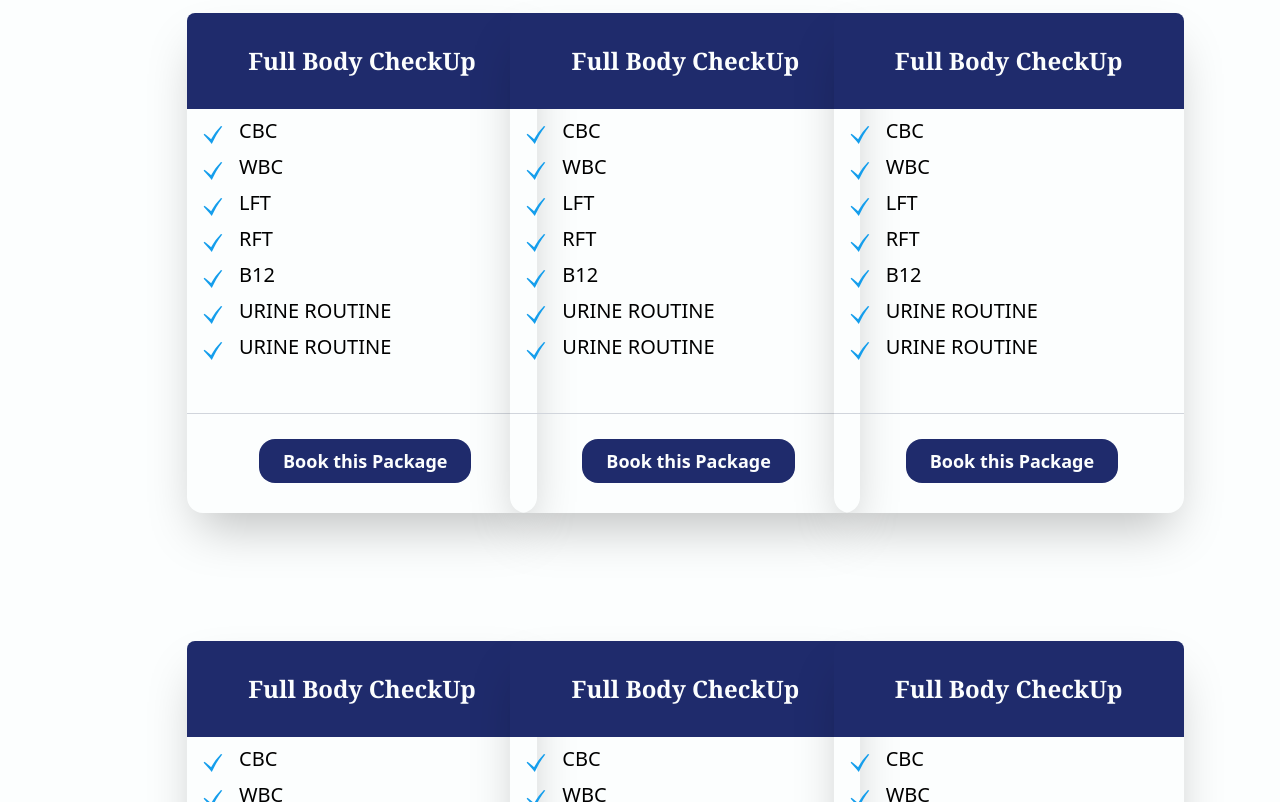
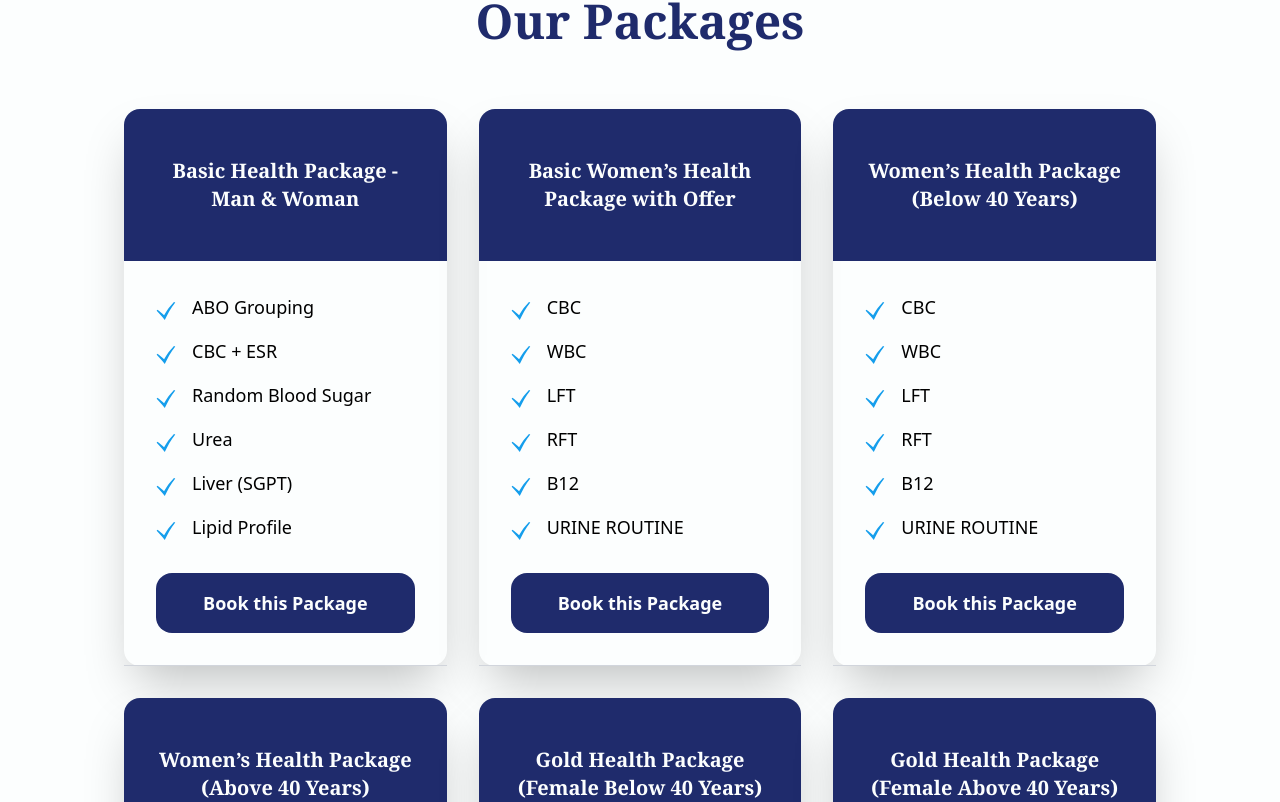
Before and after one commit to adhikareeprayush/medical-frontend, a React (Vite) app: page /packages in a window 1280 px wide. Shown: the part 458-1260 px from the top of the page. Built offline with nearby package versions, Linux system fonts and the light colour scheme.

Commit message:
packages updated

```diff
--- a/src/components/landing/PackagesComp.jsx
+++ b/src/components/landing/PackagesComp.jsx
@@ -1,30 +1,31 @@
 import { GiCheckMark } from 'react-icons/gi';
+
 const PackagesComp = ({ testData }) => {
   return (
-    <div className="relative my-4 flex h-[500px] w-[300px] flex-col rounded-2xl shadow-2xl transition-shadow duration-300 hover:cursor-pointer sm:w-[280px] md:w-[300px] lg:w-[350px]">
-      <div className="w-full border-b border-gray-300 pb-5">
-        <div>
-          <h1 className="bg-primary rounded-t-lg p-4 text-center text-2xl font-bold text-white">
-            {testData.title}
-          </h1>
-        </div>
+    <div className="flex h-full flex-col rounded-2xl shadow-2xl transition-shadow duration-300 hover:cursor-pointer">
+      <div className="bg-primary rounded-t-2xl px-3 py-5 text-center">
+        <h1 className="text-lg font-bold text-white sm:text-lg md:text-xl">
+          {testData.title}
+        </h1>
+      </div>
 
-        <div className="scrollbar-none hide-scrollbar flex max-h-64 flex-col justify-between overflow-y-auto">
-          <ul>
+      <div className="flex flex-grow flex-col border-b border-gray-300">
+        <div className="scrollbar-none hide-scrollbar max-h-[300px] overflow-y-auto p-4 sm:max-h-[280px]">
+          <ul className="space-y-2">
             {testData.tests.map((testItem, idx) => (
-              <li className="flex" key={idx}>
-                <GiCheckMark className="text-secondary mx-2 mt-2 text-xl font-bold" />
-                <span className="mt-1 text-center text-xl"> {testItem} </span>
+              <li className="flex items-start" key={idx}>
+                <GiCheckMark className="text-secondary mt-1 mr-2 flex-shrink-0 text-lg sm:text-xl" />
+                <span className="text-base sm:text-lg">{testItem}</span>
               </li>
             ))}
           </ul>
         </div>
-      </div>
 
-      <div className="absolute top-[82%] left-4 sm:top-[85%] sm:left-4 md:top-[82%] md:left-5 lg:top-[82%] lg:left-6">
-        <button className="bg-primary from-primary mx-1 my-2 cursor-pointer rounded-2xl to-blue-600 px-3 py-1 text-lg font-bold text-white transition-all duration-200 hover:bg-gradient-to-r sm:px-2 lg:px-3">
-          Book this Package
-        </button>
+        <div className="p-4">
+          <button className="bg-primary w-full rounded-2xl py-2 text-base font-bold text-white transition-all duration-200 hover:bg-blue-800 sm:py-2 sm:text-lg">
+            Book this Package
+          </button>
+        </div>
       </div>
     </div>
   );
--- a/src/components/landing/Testimonials.jsx
+++ b/src/components/landing/Testimonials.jsx
@@ -38,7 +38,7 @@ const Testimonials = () => {
     arrows: false,
     appendDots: (dots) => (
       <div className="slick-dots-container">
-        <ul className="mt-2 flex justify-center space-x-1">{dots}</ul>
+        <ul className="mt-2 flex justify-center space-x-1 text-2xl">{dots}</ul>
       </div>
     ),
     customPading: (i) => (
@@ -46,7 +46,7 @@ const Testimonials = () => {
     ),
   };
   return (
-    <section className="relative mx-2 mb-5 h-[250px] py-10 md:py-16">
+    <section className="relative mb-5 h-[250px] py-10 md:py-16">
       <div className="absolute inset-0">
         <img
           src={TestiImg}
@@ -60,13 +60,13 @@ const Testimonials = () => {
         <Slider {...settings}>
           {testimonials.map((testimonial) => (
             <div key={testimonial.id}>
-              <span className="block text-center text-2xl text-gray-300">
+              <span className="block text-center text-3xl text-gray-300">
                 "
               </span>
-              <p className="relative inline-block text-center text-gray-300 after:mx-auto after:mt-1 after:block after:h-[2px] after:w-[40%] after:bg-gray-400">
+              <p className="relative inline-block text-center text-base text-gray-100 after:mx-auto after:mt-1 after:block after:h-[2px] after:w-[40%] after:bg-gray-400 lg:text-lg">
                 {testimonial.quote}
               </p>
-              <p className="name py-1 text-center font-bold text-gray-600">
+              <p className="name py-1 text-center font-bold text-gray-800">
                 {testimonial.name}
               </p>
             </div>
--- a/src/data/packages.json
+++ b/src/data/packages.json
@@ -1,24 +1,25 @@
 [
   {
     "id": "1",
-    "title": "Full Body CheckUp",
+    "title": "Basic Health Package - Man & Woman",
     "tests": [
-      "CBC",
-      "WBC",
-      "LFT",
-      "RFT",
-      "B12",
-      "URINE ROUTINE",
-      " URINE ROUTINE",
-      "CHEST X-RAY",
-      "CHEST X-RAY",
-      "CHEST X-RAY",
-      "CHEST X-RAY"
+      "ABO Grouping",
+      "CBC + ESR",
+      "Random Blood Sugar",
+      "Urea",
+      "Liver (SGPT)",
+      "Lipid Profile",
+      "Urine Routine and Microscopy",
+      "Chest X-Ray (Digital)",
+      "ECG",
+      "HbA1C",
+      "USG (Whole Adbomen)",
+      "Consultation (Internal Medicine)"
     ]
   },
   {
     "id": "2",
-    "title": "Full Body CheckUp",
+    "title": "Basic Women’s Health Package with Offer",
     "tests": [
       "CBC",
       "WBC",
@@ -33,7 +34,7 @@
   },
   {
     "id": "3",
-    "title": "Full Body CheckUp",
+    "title": "Women’s Health Package (Below 40 Years)",
     "tests": [
       "CBC",
       "WBC",
@@ -48,7 +49,7 @@
   },
   {
     "id": "4",
-    "title": "Full Body CheckUp",
+    "title": "Women’s Health Package (Above 40 Years)",
     "tests": [
       "CBC",
       "WBC",
@@ -60,8 +61,8 @@
     ]
   },
   {
-    "id": "4",
-    "title": "Full Body CheckUp",
+    "id": "5",
+    "title": "Gold Health Package (Female Below 40 Years)",
     "tests": [
       "CBC",
       "WBC",
@@ -73,8 +74,21 @@
     ]
   },
   {
-    "id": "4",
-    "title": "Full Body CheckUp",
+    "id": "6",
+    "title": "Gold Health Package (Female Above 40 Years)",
+    "tests": [
+      "CBC",
+      "WBC",
+      "LFT",
+      "RFT",
+      "B12",
+      "URINE ROUTINE",
+      " URINE ROUTINE"
+    ]
+  },
+  {
+    "id": "7",
+    "title": "Gold Health Package - Male",
     "tests": [
       "CBC",
       "WBC",
--- a/src/data/service.json
+++ b/src/data/service.json
@@ -1,10 +1,10 @@
 [
   {
     "id": 1,
-    "title": "General Checkup",
-    "slug": "general-checkup",
+    "title": "Energency and trauma care",
+    "slug": "emergency-trauma",
     "summary": "Routine medical examinations for overall health evaluation.",
-    "description": "Our general checkup service provides a complete medical examination to assess your overall health. It includes blood pressure monitoring, cholesterol screening, BMI calculation, and basic blood work.",
+    "description": "Energency and trauma care service provides a complete medical examination to assess your overall health. It includes blood pressure monitoring, cholesterol screening, BMI calculation, and basic blood work.",
     "image": "https://ik.imagekit.io/zotyjbh5j/New%20Folder/free_checkup.png?updatedAt=1748351881854",
     "icon": "stethoscope",
     "points": [
--- a/src/routes/landing/Packages.jsx
+++ b/src/routes/landing/Packages.jsx
@@ -9,16 +9,23 @@ const Packages = () => {
     <>
       <PageBanner
         subtitle="Package"
-        title={Packages}
+        title="Packages"
         backgroundImage={PackageBanner}
       />
-      <section className="relative flex h-full w-full flex-col items-center justify-center py-4">
-        <div className="grid sm:grid-cols-2 sm:gap-6 lg:grid-cols-3 lg:gap-6">
+
+      <section className="container mx-auto px-4 py-8 md:py-12 xl:px-8">
+        <h1 className="text-primary mb-6 text-center text-4xl font-bold lg:text-5xl">
+          Our Packages
+        </h1>
+        <div className="grid grid-cols-1 gap-6 sm:grid-cols-2 lg:grid-cols-3 xl:gap-4">
           {Data.map((test, index) => (
-            <PackagesComp key={index} testData={test} />
+            <div key={index} className="flex h-full">
+              <PackagesComp testData={test} />
+            </div>
           ))}
         </div>
       </section>
+
       <ContactSection />
     </>
   );
```
